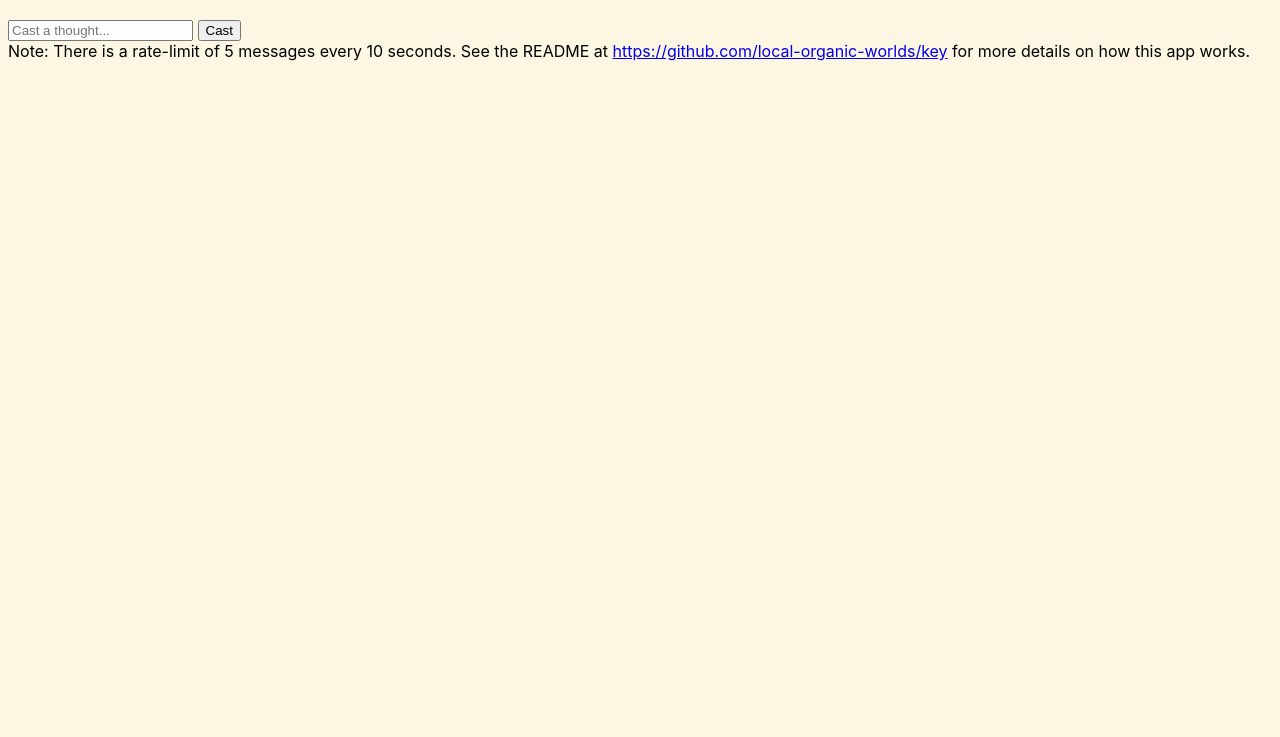
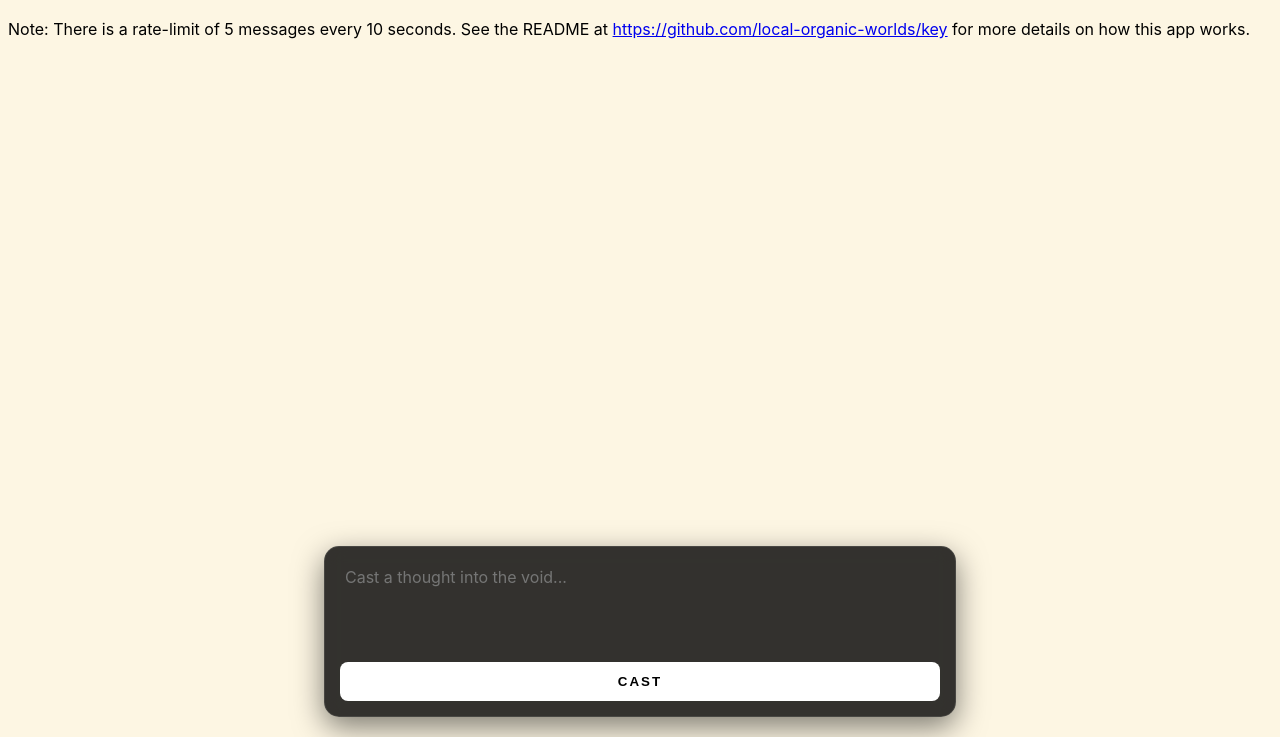
Before and after one commit to local-organic-worlds/key, a plain HTML site: page index.html in a window 1280 px wide. Shown: the part 63-800 px from the top of the page. Drawn offline with nearby package versions, Linux system fonts and the light colour scheme.

Commit message:
Nicer input

```diff
--- a/index.html
+++ b/index.html
@@ -19,6 +19,61 @@
                 overflow-x: hidden;
             }
 
+            .input-container {
+                position: fixed;
+                z-index: 9999; /* Force this to the very front */
+                bottom: 20px;
+                left: 50%;
+                transform: translateX(-50%);
+                width: 90%;
+                max-width: 600px;
+                display: flex;
+                flex-direction: column;
+                gap: 10px;
+                background: rgba(0, 0, 0, 0.8);
+                padding: 15px;
+                border-radius: 15px;
+                backdrop-filter: blur(10px); /* Modern frosted glass effect */
+                border: 1px solid rgba(255, 255, 255, 0.1);
+                box-shadow: 0 10px 30px rgba(0, 0, 0, 0.5);
+            }
+
+            #myThought {
+                width: 100%;
+                height: 80px; /* Gives plenty of room to type */
+                background: transparent;
+                border: none;
+                color: white;
+                font-family: 'Inter', sans-serif;
+                font-size: 16px;
+                resize: none; /* Prevents user from messing up the layout */
+                outline: none;
+                padding: 5px;
+            }
+
+            #castBtn {
+                background: white;
+                color: black;
+                border: none;
+                padding: 12px;
+                font-weight: 800;
+                text-transform: uppercase;
+                letter-spacing: 2px;
+                border-radius: 8px;
+                cursor: pointer;
+                transition: all 0.2s ease;
+            }
+
+            #castBtn:hover {
+                background: #ff4d4d; /* That TWEWY red */
+                color: white;
+                transform: translateY(-2px);
+            }
+
+            #castBtn:active {
+                transform: translateY(0);
+            }
+
             #thought-field {
                 position: relative;
                 height: 70vh;
@@ -34,6 +89,8 @@
                 box-shadow: 8px 8px 0px var(--text);
                 max-width: 250px;
                 animation: drift 6s ease-in-out infinite alternate;
+                /* Ensure the bubbles are behind the input */
+                z-index: 1;
             }
 
             .author-tag {
@@ -52,8 +109,12 @@
     </head>
 <body>
   <h1>LOW-KEY: The Scan</h1>
-  <input id="myThought" placeholder="Cast a thought..." />
-  <button onclick="cast()">Cast</button>
+
+  <div class="input-container">
+    <textarea id="myThought" placeholder="Cast a thought into the void..."></textarea>
+    <button id="castBtn" onclick="cast()">CAST</button>
+  </div>
+
   <div>Note: There is a rate-limit of 5 messages every 10 seconds. See the README at <a href="https://github.com/local-organic-worlds/key" target="_blank">https://github.com/local-organic-worlds/key</a> for more details on how this app works.</div>
 
   <div id="world">
```
